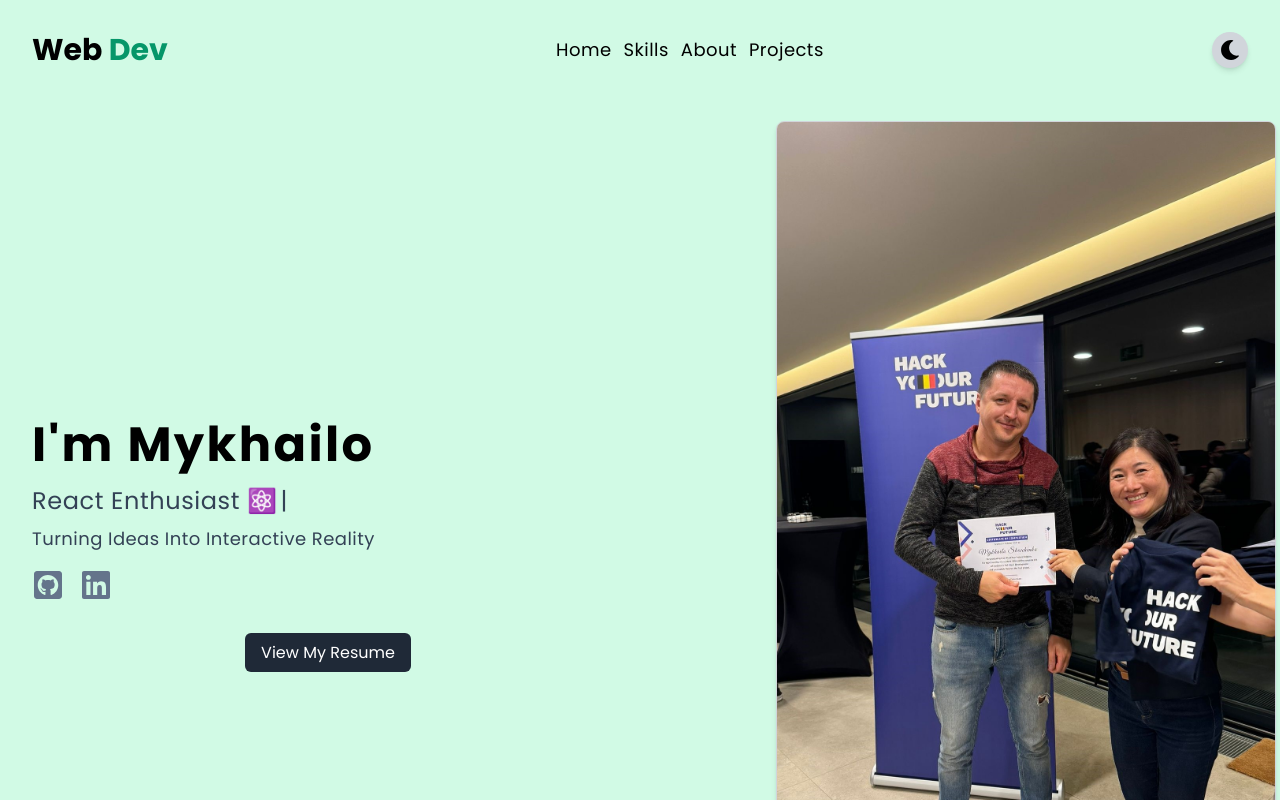
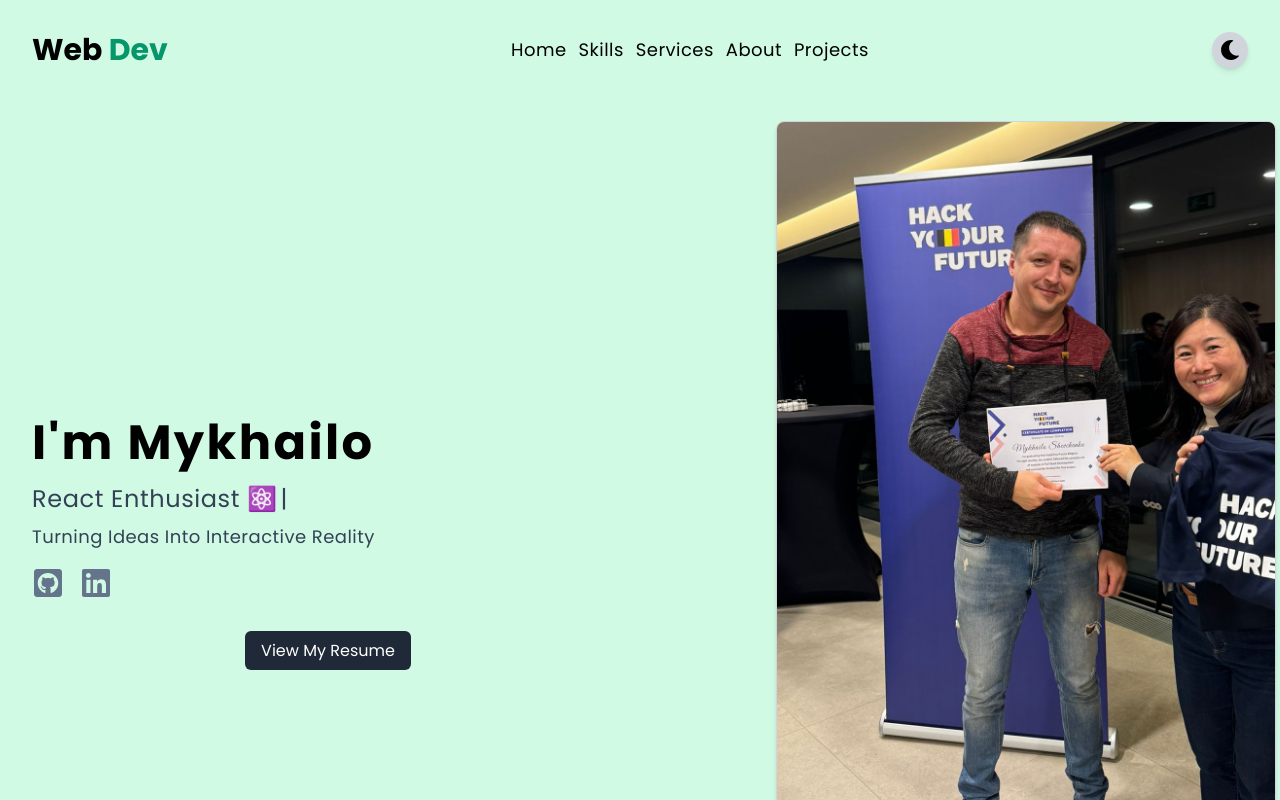
Before and after one commit to MishaShevchenko/Portfolio, a React (Vite) app: page / in a window 1280 px wide. Shown: the top 800 px of the page. Built offline with nearby package versions, Linux system fonts and the light colour scheme.

Commit message:
fix navigation

```diff
--- a/src/components/Hero.jsx
+++ b/src/components/Hero.jsx
@@ -1,7 +1,7 @@
 import { FaGithubSquare, FaLinkedin } from "react-icons/fa";
 import { Typewriter } from "react-simple-typewriter";
 import { motion } from "framer-motion";
-import graduationImg from "../assets/Graduation picture2.JPG";
+import graduationImg from "../assets/Graduation picture2.jpg";
 
 const Hero = () => {
   return (
@@ -78,7 +78,7 @@ const Hero = () => {
   animate={{ opacity: 1, scale: 1 }}
   transition={{ duration: 0.8 }}
 />
-
+``
 
 
         </motion.article>
--- a/src/components/Navbar.jsx
+++ b/src/components/Navbar.jsx
@@ -21,7 +21,6 @@ const Navbar = ({ theme, toggleTheme }) => {
           ))}
         </div>
 
-        {/* ОДНА кнопка для темы */}
         <button
           onClick={toggleTheme}
           className="p-2 bg-gray-300 dark:bg-gray-700 text-black dark:text-white rounded-full shadow-md hover:scale-110 transition-transform duration-300"
--- a/src/components/ServicesSection.jsx
+++ b/src/components/ServicesSection.jsx
@@ -3,7 +3,7 @@ import { FaCheckCircle } from "react-icons/fa";
 
 const ServicesSection = ({ theme }) => {
   return (
-    <section className={`py-12 transition-colors duration-300 ${theme === "dark" ? "bg-gray-900 text-white" : "bg-emerald-100 text-black"}`}>
+    <section id = "services" className={`py-12 transition-colors duration-300 ${theme === "dark" ? "bg-gray-900 text-white" : "bg-emerald-100 text-black"}`}>
       <div className="container mx-auto px-6">
         <h2 className={`text-3xl font-bold text-center mb-8 ${theme === "dark" ? "text-emerald-400" : "text-emerald-600"}`}>My Services</h2>
         <div className="grid md:grid-cols-3 gap-8">
--- a/src/data.jsx
+++ b/src/data.jsx
@@ -4,6 +4,7 @@ import { SiTypescript, SiRedux, SiTailwindcss, SiPostgresql, SiDocker, SiGit, Si
 export const links = [
   { id: nanoid(), href: "#home", text: "home" },
   { id: nanoid(), href: "#skills", text: "skills" },
+  { id: nanoid(), href: "#services", text: "services" },
   { id: nanoid(), href: "#about", text: "about" },
   { id: nanoid(), href: "#projects", text: "projects" },
 ];
```
Also changed, not shown: src/assets/Graduation picture2.JPG.
